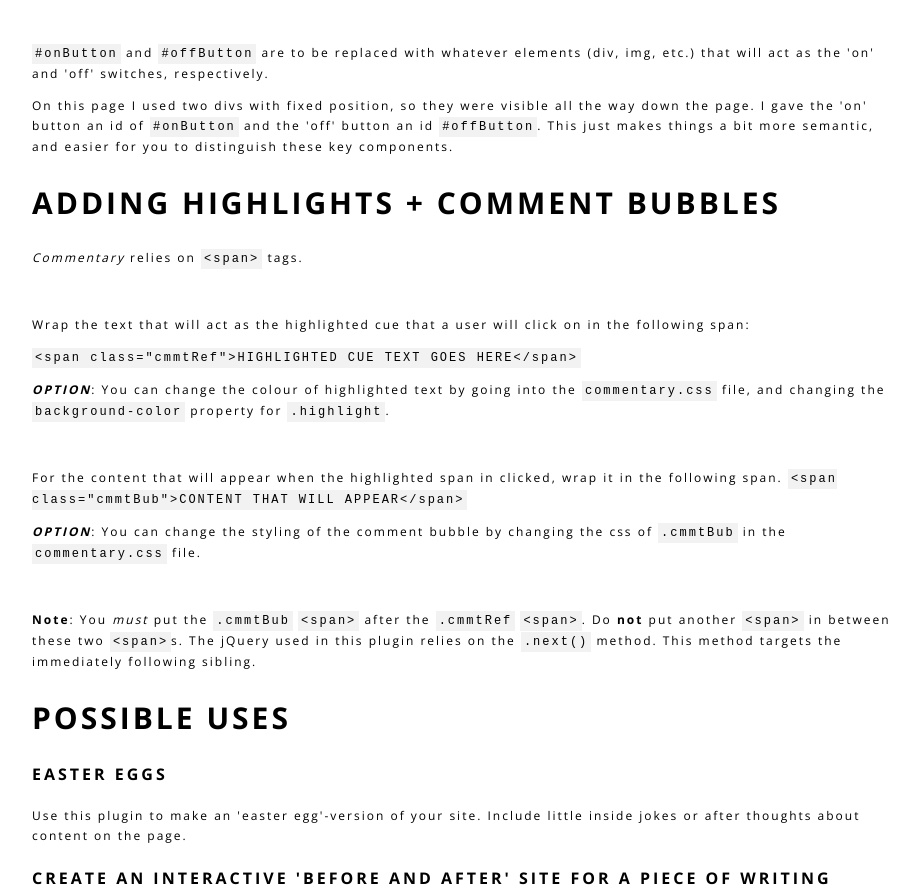
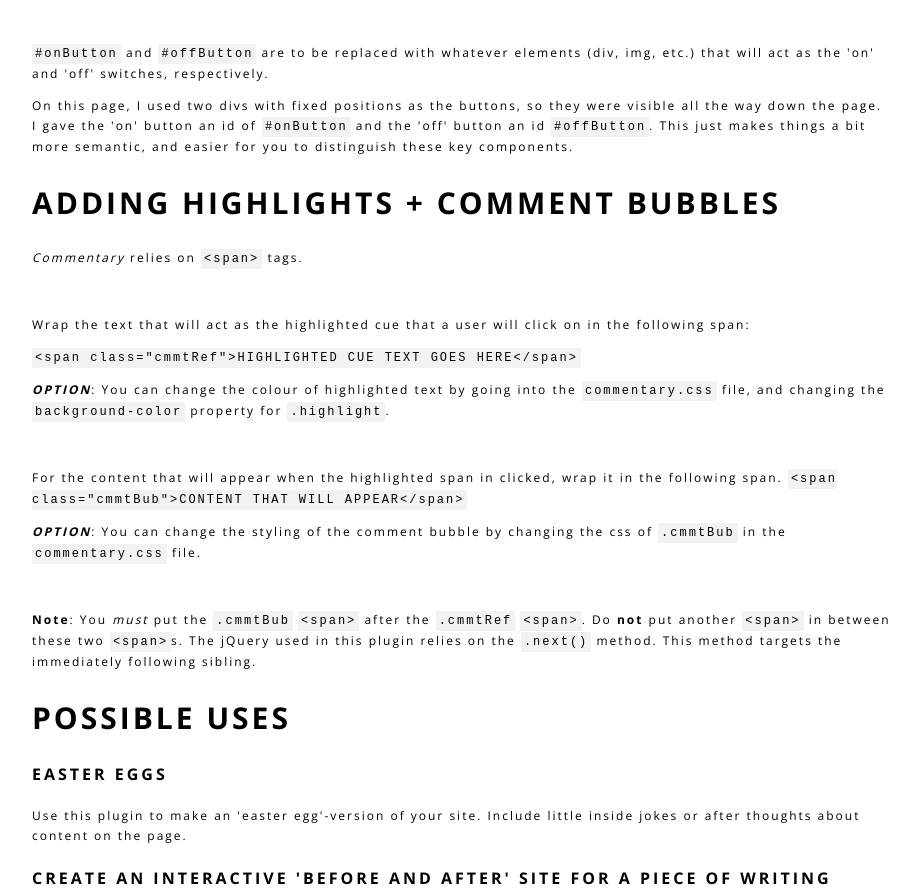
Before and after one commit to emdecr/commentary, a plain HTML site: page index.html in a window 1280 px wide. Shown: the part 1282-2175 px from the top of the page, without its empty margins (178-1097 px from the left). Drawn offline with nearby package versions, Linux system fonts and the light colour scheme.

Commit message:
changed index.html

```diff
--- a/index.html
+++ b/index.html
@@ -69,7 +69,7 @@
 			&nbsp;
 
 			<p><code>#onButton</code> and <code>#offButton</code> are to be replaced with whatever elements (div, img, etc.) that will act as the &#39;on&#39; and &#39;off&#39; switches, respectively.</p>
-			<p>On this page I used two divs with fixed position, so they were visible all the way down the page. I gave the &#39;on&#39; button an id of <code>#onButton</code> and the &#39;off&#39; button an id <code>#offButton</code>. This just makes things a bit more semantic, and easier for you to distinguish these key components.</p>
+			<p>On this page, I used two divs with fixed positions as the buttons, so they were visible all the way down the page. I gave the &#39;on&#39; button an id of <code>#onButton</code> and the &#39;off&#39; button an id <code>#offButton</code>. This just makes things a bit more semantic, and easier for you to distinguish these key components.</p>
 
 			<!-- Adding actual commentary -->
 			<h2 id="adding-actual-commentary">Adding <span class="cmmtRef">Highlights</span> + Comment Bubbles <span class="cmmtBub">This is a comment bubble.</span></h2>
```
